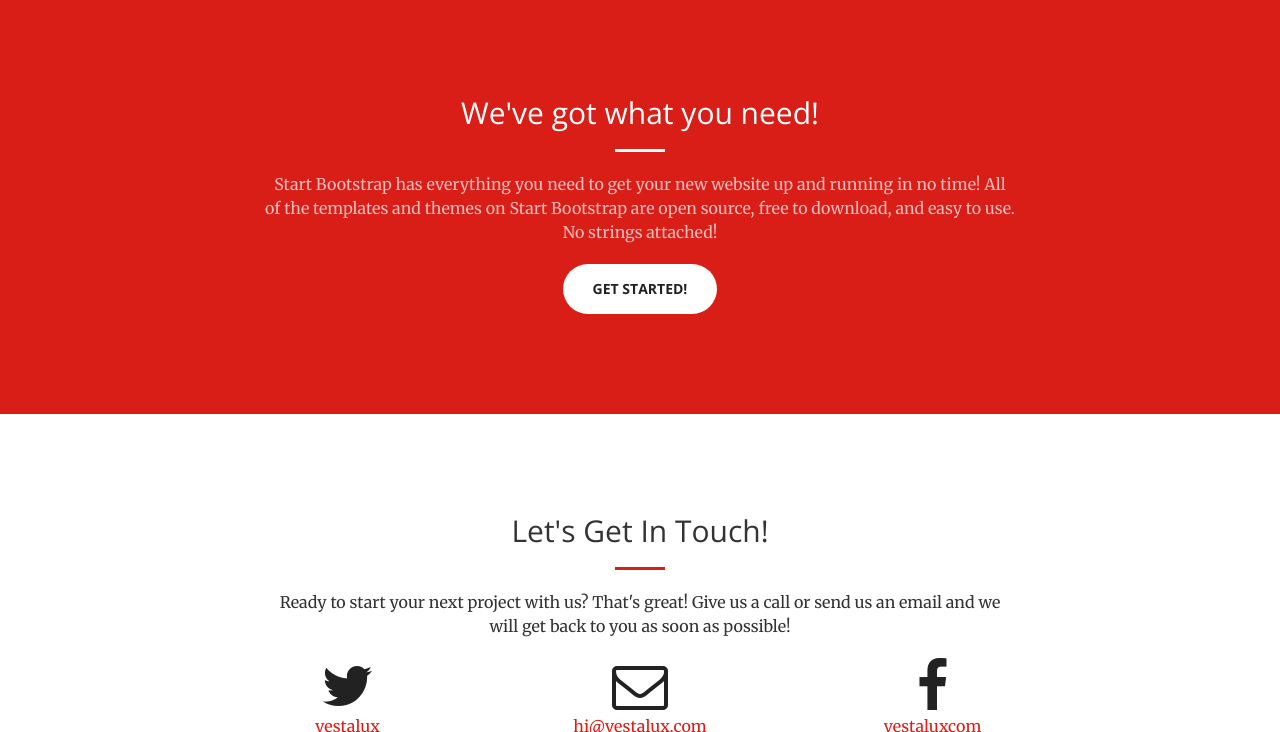
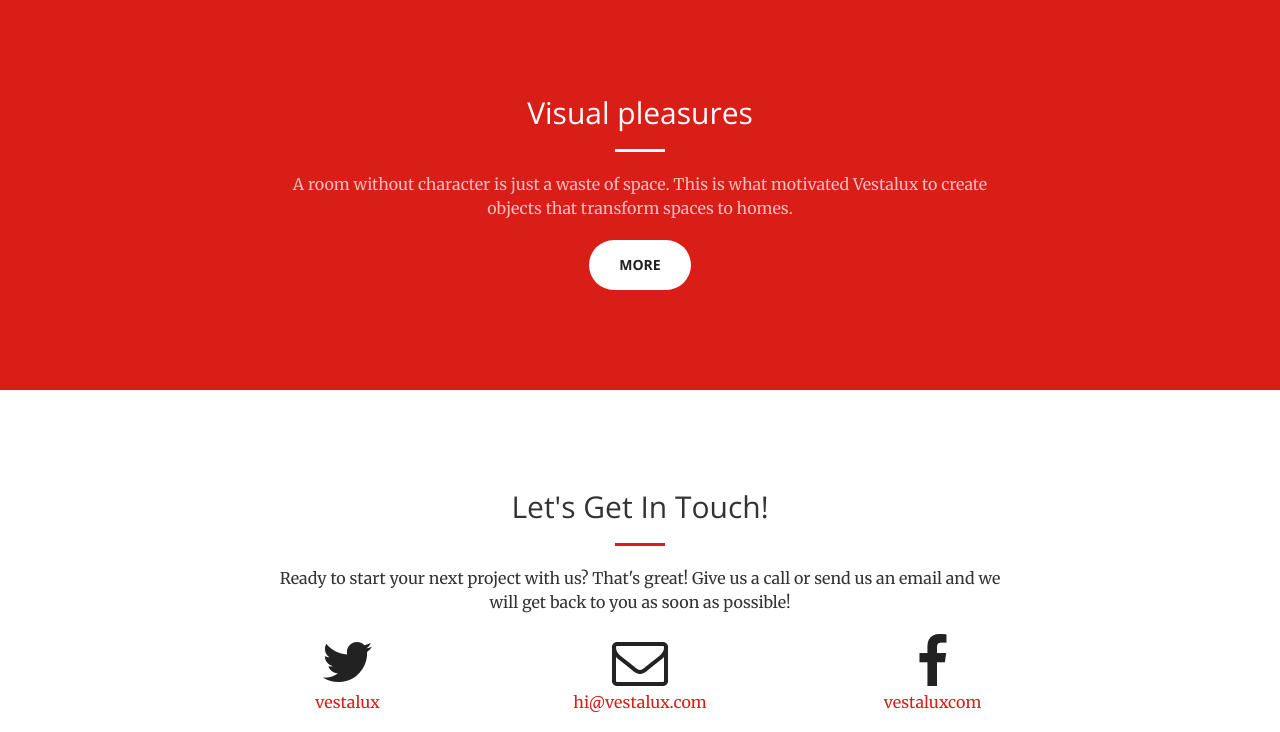
Before and after one commit to vestalux/jekyll, a Jekyll site: the page built from index.html, in a window 1280 px wide and 900 px high, scrolled down 736 px, cut to the strip 168-900 px from the top of the window. Built offline with Jekyll 4.4.1, drawn with Linux system fonts in a browser that asks for light colours.

Commit message:
Updated call-to-action.html

```diff
--- a/_includes/call-to-action.html
+++ b/_includes/call-to-action.html
@@ -2,10 +2,10 @@
     <div class="container">
         <div class="row">
             <div class="col-lg-8 col-lg-offset-2 text-center">
-                <h2 class="section-heading">We've got what you need!</h2>
+                <h2 class="section-heading">Visual pleasures</h2>
                 <hr class="light">
-                <p class="text-faded">Start Bootstrap has everything you need to get your new website up and running in no time! All of the templates and themes on Start Bootstrap are open source, free to download, and easy to use. No strings attached!</p>
-                <a href="#" class="btn btn-default btn-xl">Get Started!</a>
+                <p class="text-faded">A room without character is just a waste of space. This is what motivated Vestalux to create objects that transform spaces to homes. </p>
+                <a href="#" class="btn btn-default btn-xl">more</a>
             </div>
         </div>
     </div>
```
